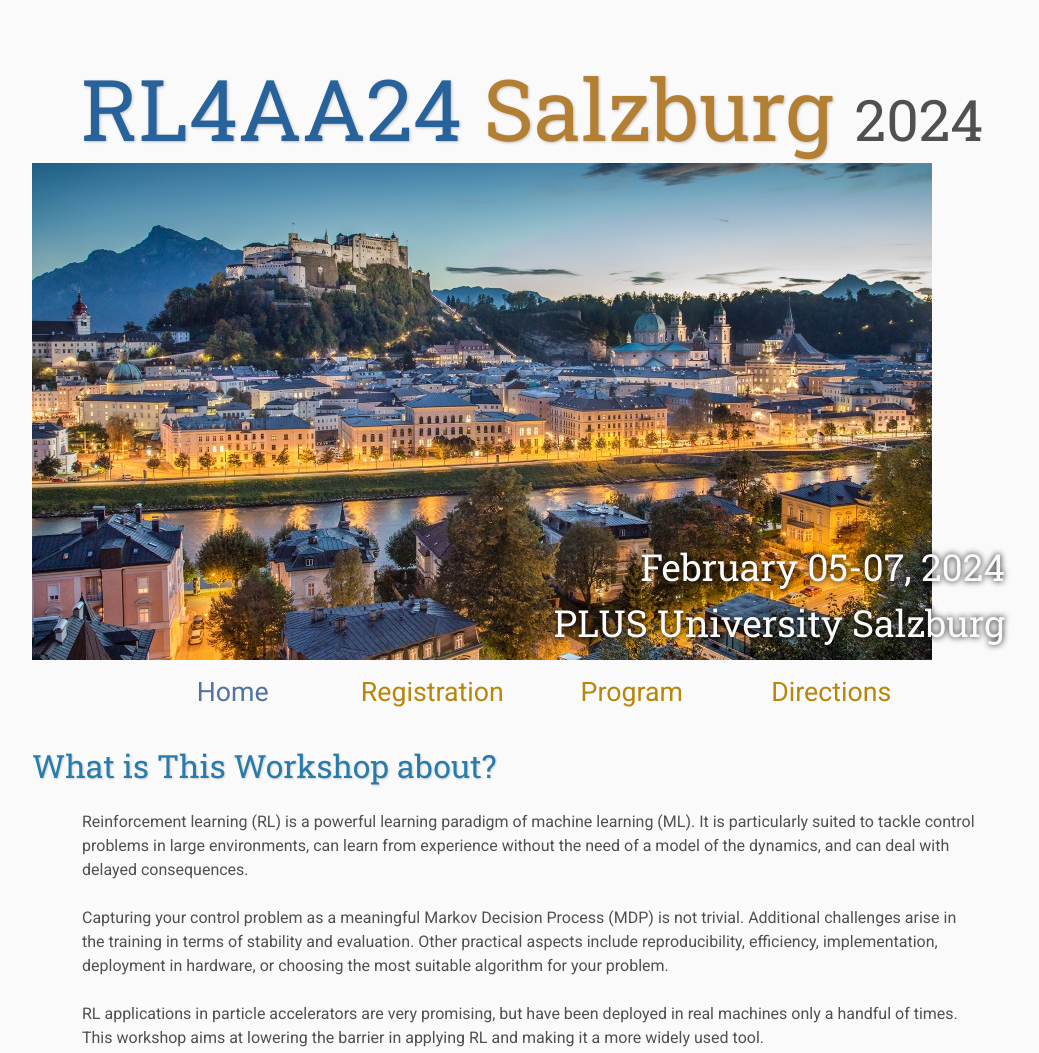
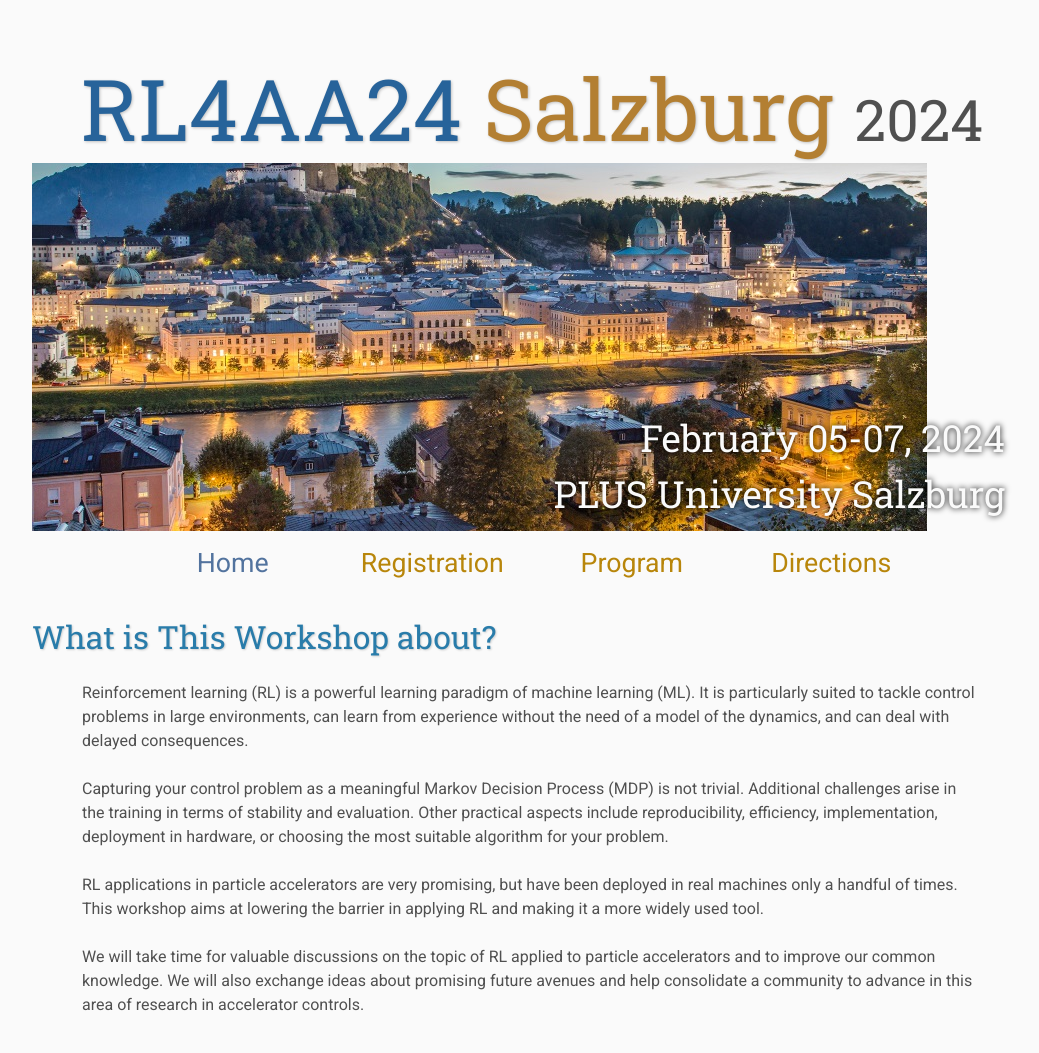
Before and after one commit to RL4AA/RL4AA24, a plain HTML site: page index.html in a window 1280 px wide. Shown: the top 1053 px of the page, without its empty margins (108-1147 px from the left). Drawn offline with Linux system fonts and the light colour scheme.

Commit message:
Update index.html

```diff
--- a/index.html
+++ b/index.html
@@ -15,7 +15,7 @@
 <body>
 
     <div class="banner">
-        <img src="assets/Salzburg.png" alt="Conference Logo">
+        <img src="assets/Salzburg1.png" alt="Conference Logo">
         <div class="top-left">
             <span class="title1">RL4AA24 </span><span class="title2">Salzburg</span> <span class="year">2024</span>
         </div>
```
